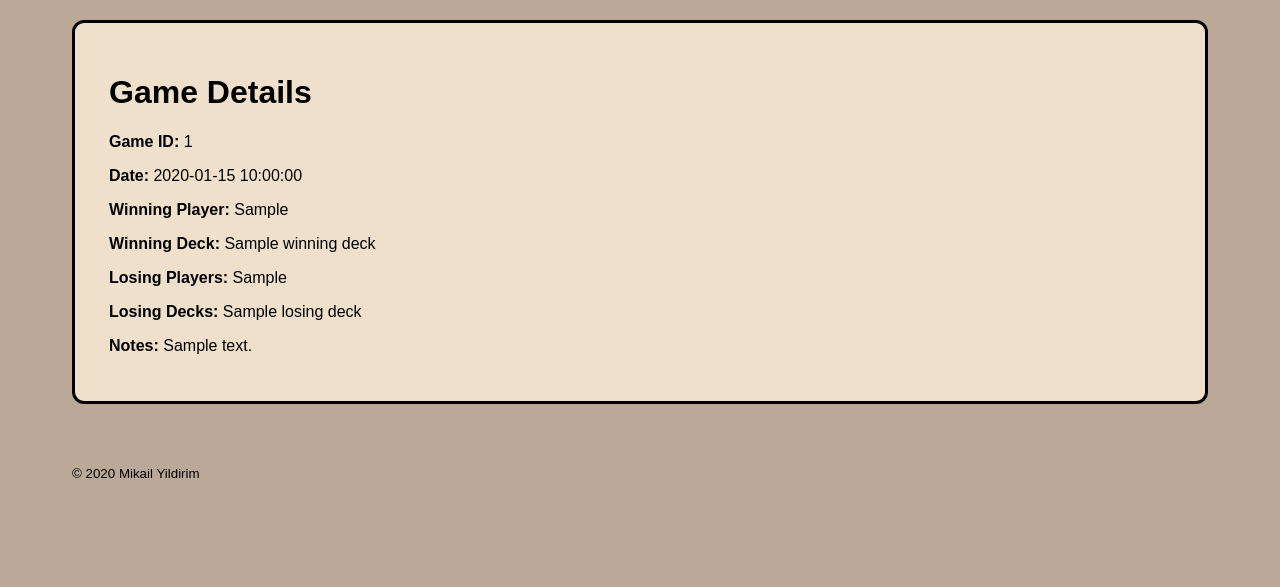
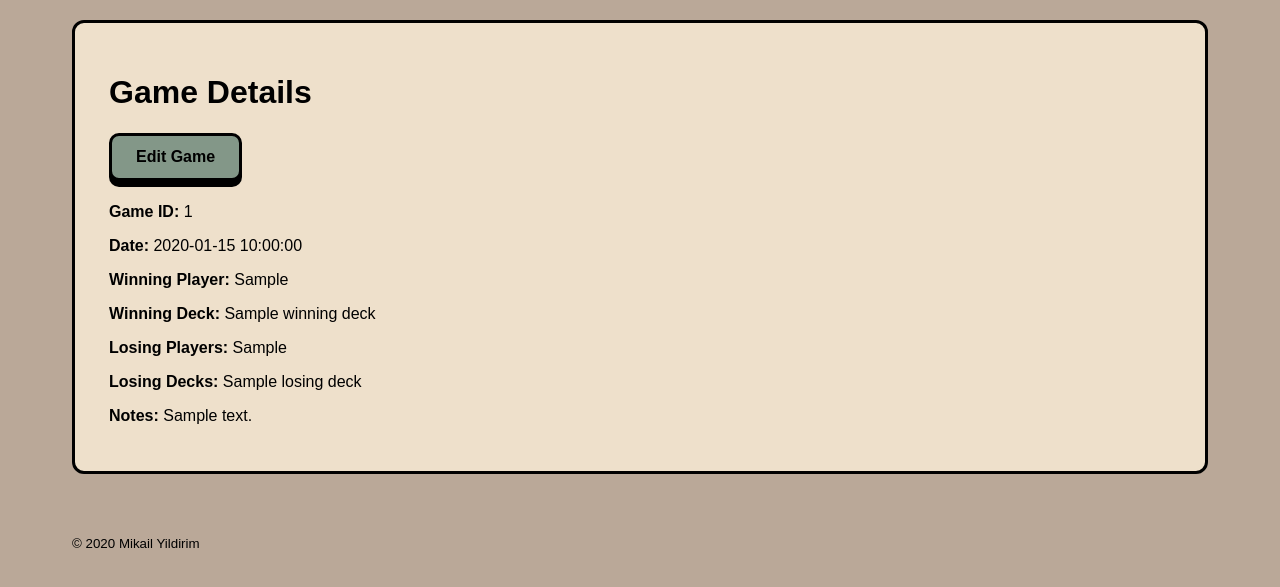
Before and after one commit to mikthelegend/commander_games, a Flask app: template templates/view_game.html in a window 1280 px wide. Shown: the part 84-671 px from the top of the page. Run offline with Flask 3, Linux system fonts and the light colour scheme; the template is opened without the code that fills it: most values are stand-ins (such as "Sample title", 1, 10 or a date in 2020).

Commit message:
Add click to view game details in games list, and functional edit button.

```diff
--- a/static/games.js
+++ b/static/games.js
@@ -27,6 +27,9 @@ fetch('/get_all_games')
             const listItem = document.createElement("div");
             listItem.className = "card";
             listItem.innerHTML = generateGameCard(game);
+            listItem.addEventListener("click", () => {
+                window.location.href = `/games/${game.game_id}`;
+            });
             gameList.appendChild(listItem);
         });
     });
--- a/static/view_game.js
+++ b/static/view_game.js
@@ -0,0 +1,4 @@
+document.getElementById("edit_game_button").addEventListener("click", () => {
+    document.getElementById("edit_game_form").style.display = "block";
+    document.getElementById("view_game_block").style.display = "none";
+})
--- a/templates/view_game.html
+++ b/templates/view_game.html
@@ -1,4 +1,3 @@
-<!-- filepath: /Users/mikailyildirim/Documents/Coding/Python/Commander Games/templates/view_game.html -->
 {% extends "base.html" %}
 
 {% block title %}Game Details - Commander Games{% endblock %}
@@ -6,7 +5,8 @@
 {% block content %}
 <div class="view-game-page">
     <h1>Game Details</h1>
-    <div class="game-details">
+    <div id="view_game_block">
+        <button id="edit_game_button">Edit Game</button>
         <p><strong>Game ID:</strong> {{ game.game_id }}</p>
         <p><strong>Date:</strong> {{ game.date }}</p>
         <p><strong>Winning Player:</strong> {{ game.winning_player }}</p>
@@ -15,6 +15,23 @@
         <p><strong>Losing Decks:</strong> {{ game.losing_decks | map(attribute='name') | join(', ') }}</p>
         <p><strong>Notes:</strong> {{ game.notes }}</p>
     </div>
+    <div id="edit_game_form" style="display: none;">
+        <h2>Edit Game</h2>
+        <form id="game_edit_form">
+            <label for="date">Date:</label>
+            <input type="date" id="date" name="date" value="{{ game.date }}" required><br><br>
+            <label for="winning_player">Winning Player:</label>
+            <input type="text" id="winning_player" name="winning_player" value="{{ game.winning_player }}" required><br><br>
+            <label for="winning_deck">Winning Deck:</label>
+            <input type="text" id="winning_deck" name="winning_deck" value="{{ game.winning_deck.name }}" required><br><br>
+            <label for="losing_players">Losing Players (comma-separated):</label>
+            <input type="text" id="losing_players" name="losing_players" value="{{ game.losing_players | join(', ') }}" required><br><br>
+            <label for="losing_decks">Losing Decks (comma-separated):</label>
+            <input type="text" id="losing_decks" name="losing_decks" value="{{ game.losing_decks | map(attribute='name') | join(', ') }}" required><br><br>
+            <label for="notes">Notes:</label><br>
+            <textarea id="notes" name="notes">{{ game.notes }}</textarea><br><br>
+            <button type="submit">Save Changes</button>
+        </form>
 </div>
 {% endblock %}
 
```
